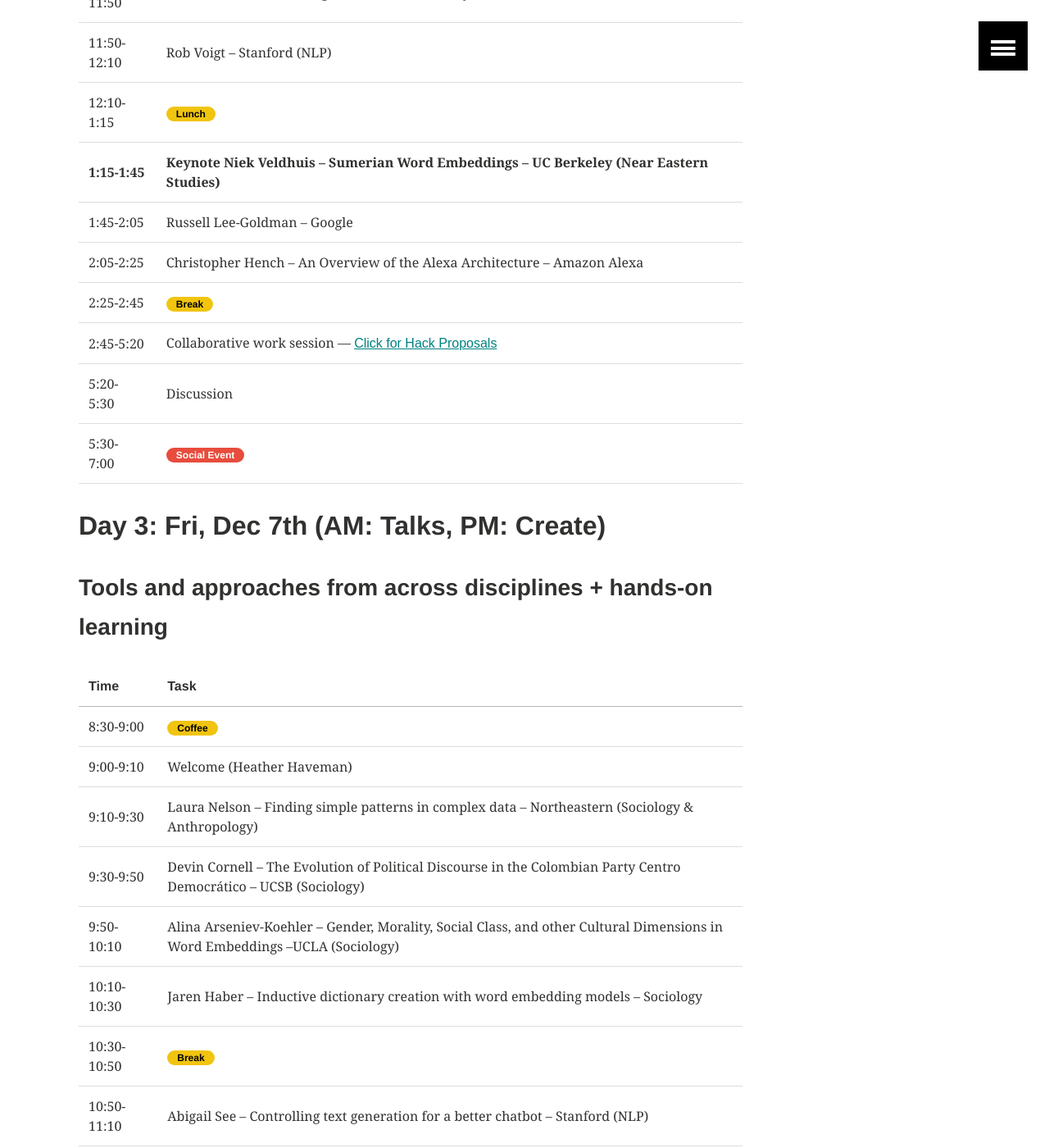
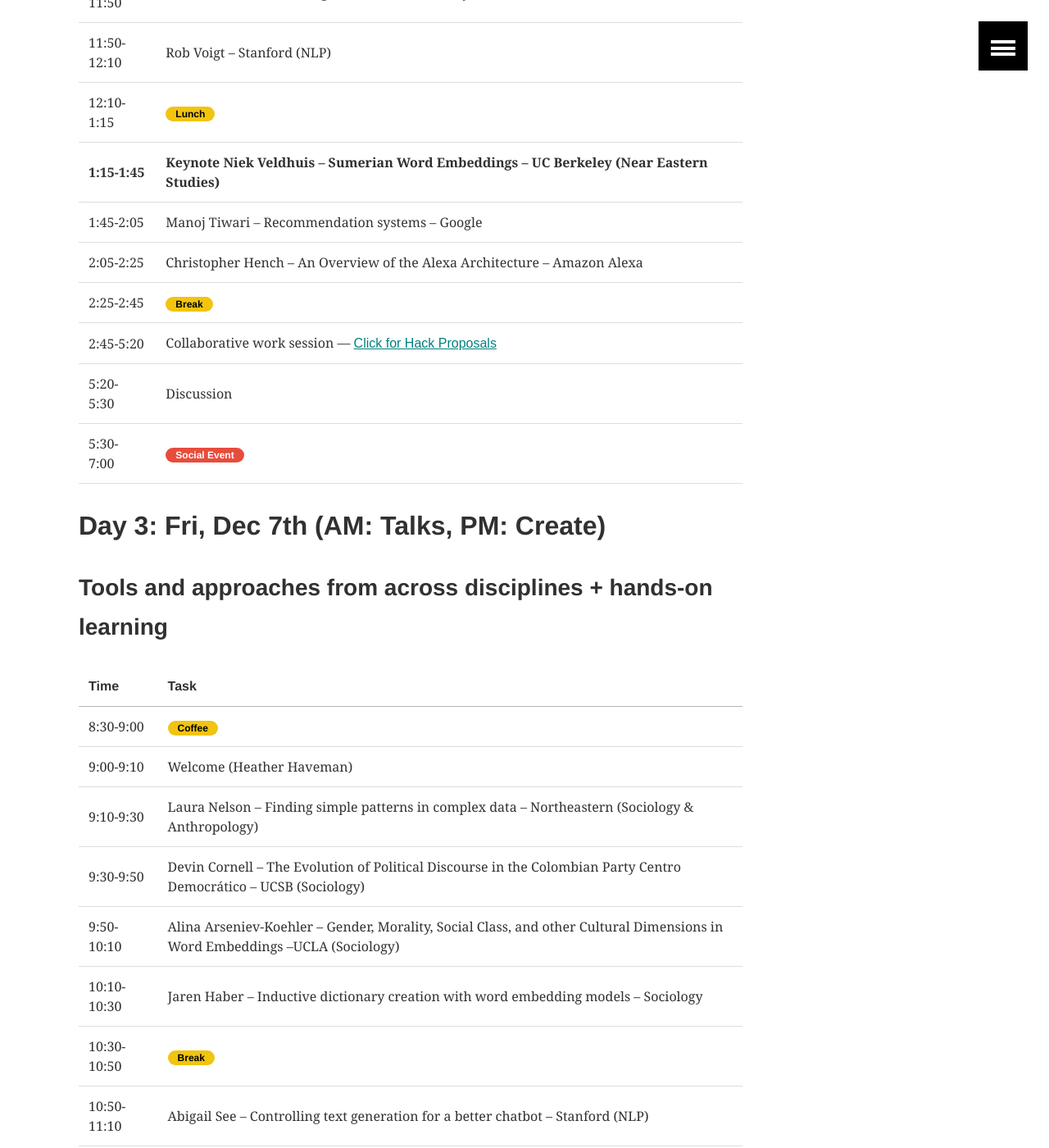
Before and after one commit to TextXD/textxd.github.io, a Jekyll site: the page built from programs/textxd2018.md, in a window 1280 px wide and 1400 px high, scrolled down 1791 px. Shown: the whole window at 82% size. Built offline with Jekyll 4.4.1, drawn with Linux system fonts in a browser that asks for light colours; some of the changed text lies outside the part shown.

Commit message:
Update textxd2018.md

```diff
--- a/programs/textxd2018.md
+++ b/programs/textxd2018.md
@@ -56,7 +56,7 @@ image:
 | 11:50-12:10   | Rob Voigt -- Stanford (NLP) |
 | 12:10-1:15   | <span class="badge warning">Lunch</span> <br/> |
 | **1:15-1:45**    | **Keynote Niek Veldhuis -- Sumerian Word Embeddings -- UC Berkeley (Near Eastern Studies)** |
-| 1:45-2:05    | Russell Lee-Goldman -- Google  |
+| 1:45-2:05    | Manoj Tiwari -- Recommendation systems -- Google  |
 | 2:05-2:25    | Christopher Hench -- An Overview of the Alexa Architecture -- Amazon Alexa |
 | 2:25-2:45    | <span class="badge warning">Break</span> |
 | 2:45-5:20    |  Collaborative work session --- <a href="https://public.etherpad-mozilla.org/p/TextXD2018"> Click for Hack Proposals</a> |
```
Also changed, not shown: other parts of programs/textxd2018.md (+1 -1 lines).
